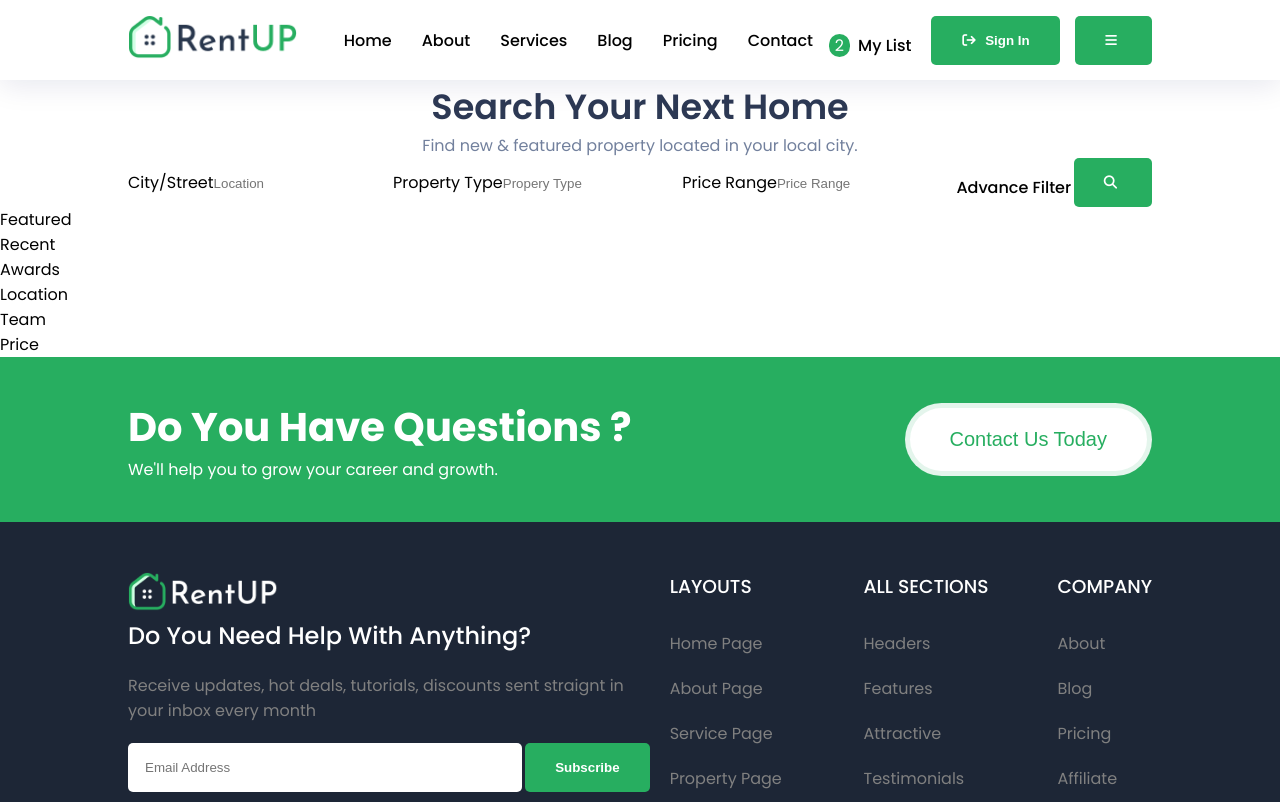
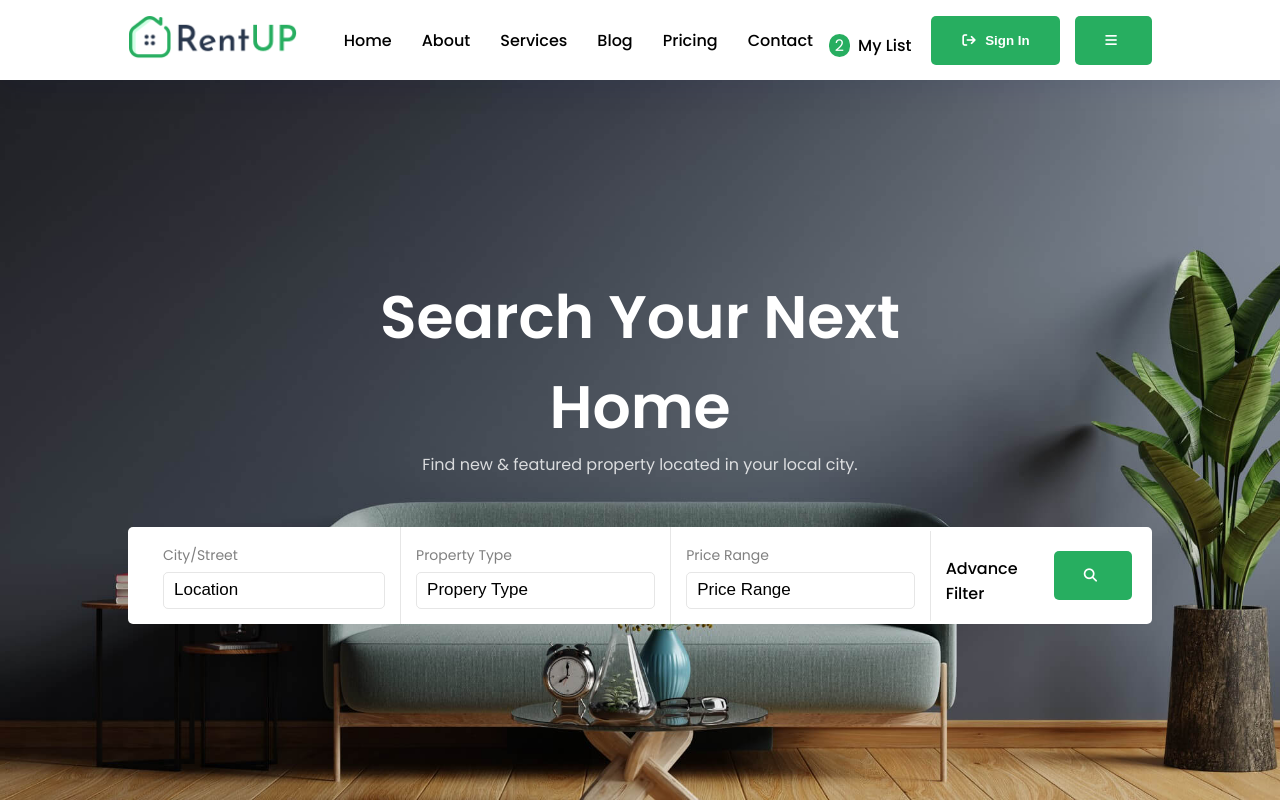
Before and after one commit to mehmetenfa/rentup-app, a React (Create React App) app: page / in a window 1280 px wide. Shown: the top 802 px of the page. Built offline with nearby package versions, Linux system fonts and the light colour scheme.

Commit message:
heroStyle

```diff
--- a/src/components/home/hero/hero.css
+++ b/src/components/home/hero/hero.css
@@ -0,0 +1,65 @@
+.hero {
+  background-image: url("../../../../public/images/banner.png");
+  background-repeat: no-repeat;
+  background-position: center;
+  background-size: cover;
+  height: 90vh;
+  width: 100%;
+}
+.hero .container {
+  padding-top: 15%;
+}
+.hero h1 {
+  color: #fff;
+  font-size: 60px;
+}
+.hero p {
+  color: #fff;
+  opacity: 0.8;
+}
+form {
+  background-color: #fff;
+  border-radius: 5px;
+  margin-top: 50px;
+  padding: 0 20px;
+}
+form input {
+  padding: 10px;
+  width: 100%;
+  border: 1px solid rgba(128, 128, 128, 0.2);
+  margin-top: 5px;
+  border-radius: 5px;
+}
+form span {
+  font-size: 14px;
+  color: grey;
+}
+input::placeholder {
+  font-size: 17px;
+  color: black;
+}
+form .box {
+  padding: 15px;
+  border-left: 1px solid rgba(128, 128, 128, 0.2);
+}
+form .box:nth-child(1) {
+  border-left: none;
+}
+form h4 {
+  font-weight: 500;
+}
+@media screen and (max-width: 800px) {
+  .hero .container {
+    padding-top: 30%;
+  }
+  form {
+    display: flex;
+    flex-wrap: wrap;
+  }
+  form .box {
+    border-left: none;
+  }
+  form input {
+    width: 100%;
+  }
+}
```
